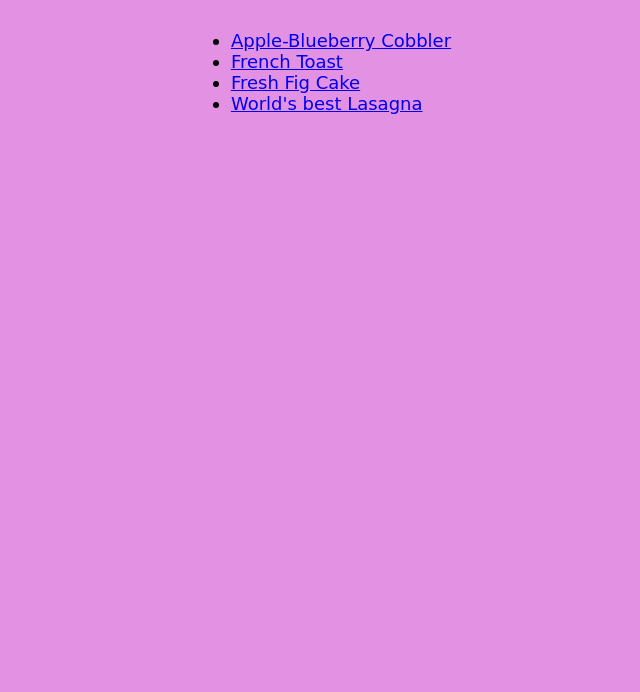
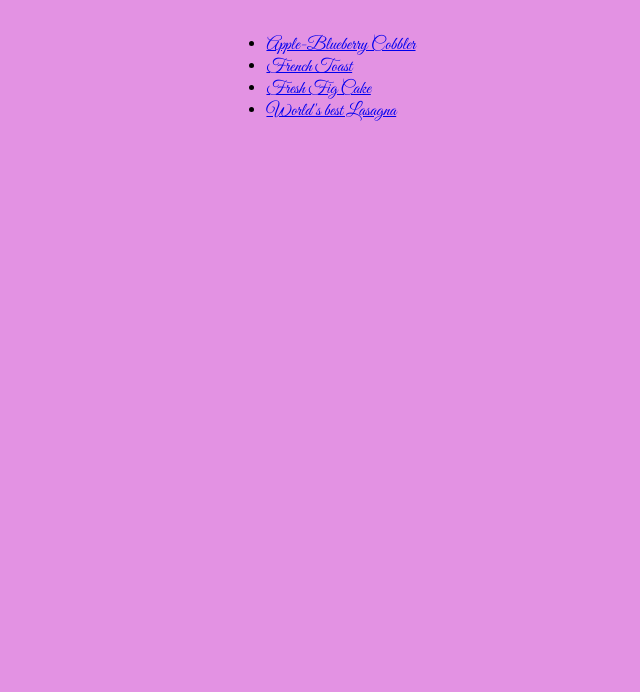
Before and after one commit to TernarySloth/odin-recipes, a plain HTML site: page index.html in a window 1280 px wide. Shown: the part 108-800 px from the top of the page, without its empty margins (319-959 px from the left). Drawn offline with Linux system fonts and the light colour scheme.

Commit message:
Switch font for better consistency between browsers

```diff
--- a/index.html
+++ b/index.html
@@ -5,6 +5,9 @@
     <meta http-equiv="X-UA-Compatible" content="IE=edge">
     <meta name="viewport" content="width=device-width, initial-scale=1.0">
     <link rel="stylesheet" href="styles.css">
+    <link rel="preconnect" href="https://fonts.googleapis.com">
+    <link rel="preconnect" href="https://fonts.gstatic.com" crossorigin>
+    <link href="https://fonts.googleapis.com/css2?family=Great+Vibes&family=Open+Sans:ital,wght@0,300;0,400;0,700;1,300;1,400;1,700&display=swap" rel="stylesheet">
     <title>Odin Recipes Main Page</title>
 </head>
 <body class="homepage">
--- a/styles.css
+++ b/styles.css
@@ -1,6 +1,6 @@
 .homepage {
     background-color: rgb(227, 146, 227);
-    font-family: "Brush Script MT", cursive, sans-serif;
+    font-family: "Great Vibes", sans-serif;
 }
 
 .main_title {
```
